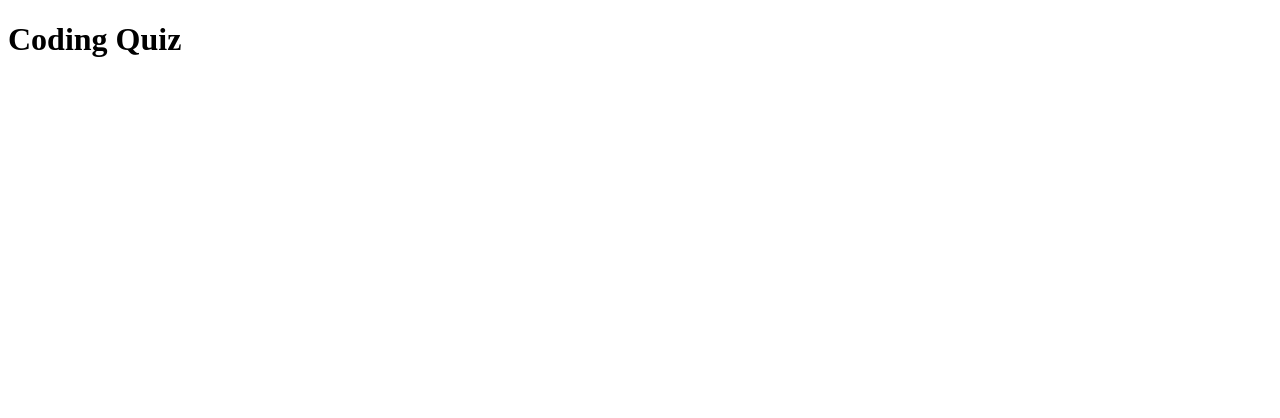
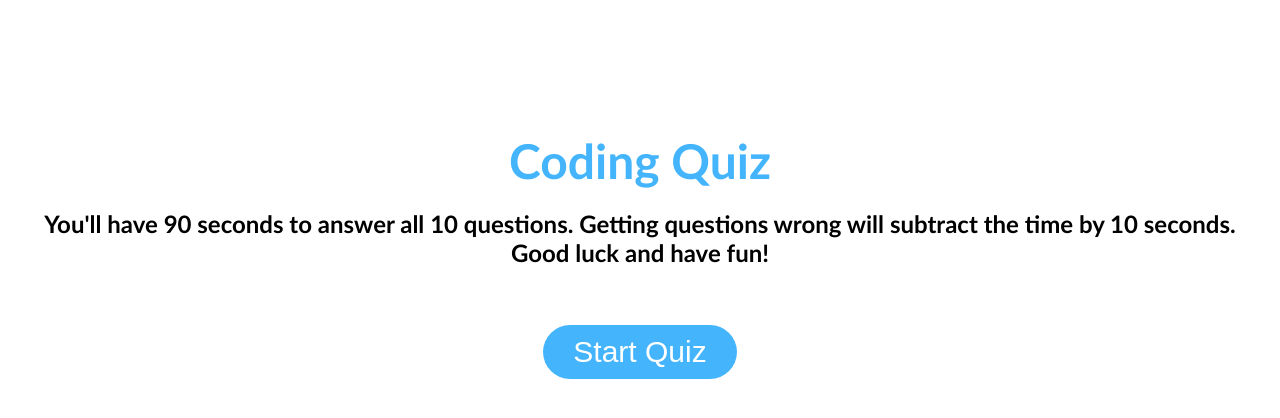
Before and after one commit to nathangero/coding-quiz, a plain HTML site: page index.html in a window 1280 px wide. Drawn offline with Linux system fonts and the light colour scheme.

Commit message:
implement header with some css

```diff
--- a/assets/css/style.css
+++ b/assets/css/style.css
@@ -0,0 +1,39 @@
+:root {
+    --main-theme: #44B5FC;
+    --border-radius: 30px;
+
+    --dark-text: white;
+    --light-text: black;
+}
+
+body {
+    font-family: 'Gill Sans', 'Gill Sans MT', Calibri, 'Trebuchet MS', sans-serif;
+}
+
+h1 {
+    font-size: 3em;
+    margin-bottom: 0;
+    color: var(--main-theme);
+}
+
+h2 {
+    text-align: center;
+}
+
+header {
+    display: flex;
+    flex-direction: column;
+    align-items: center;
+    justify-content: center;
+    margin-top: 100px;
+}
+
+button {
+    background-color: var(--main-theme);
+    border: none;
+    border-radius: var(--border-radius);
+    padding: 10px 30px;
+    font-size: 30px;
+    color: white;
+    cursor: pointer;
+}
--- a/index.html
+++ b/index.html
@@ -9,10 +9,16 @@
 <body>
     <header>
         <h1>Coding Quiz</h1>
+        <h2>You'll have 90 seconds to answer all 10 questions. Getting questions wrong will subtract the time by 10 seconds.<br>Good luck and have fun!</h2>
+        <br><br>
+        <button id="button-start-quiz">Start Quiz</button>
     </header>
 
     <main>
-
+        <section class="container-quiz">
+            <h3></h3>
+            <ul></ul>
+        </section>
     </main>
 
     <footer>
```
